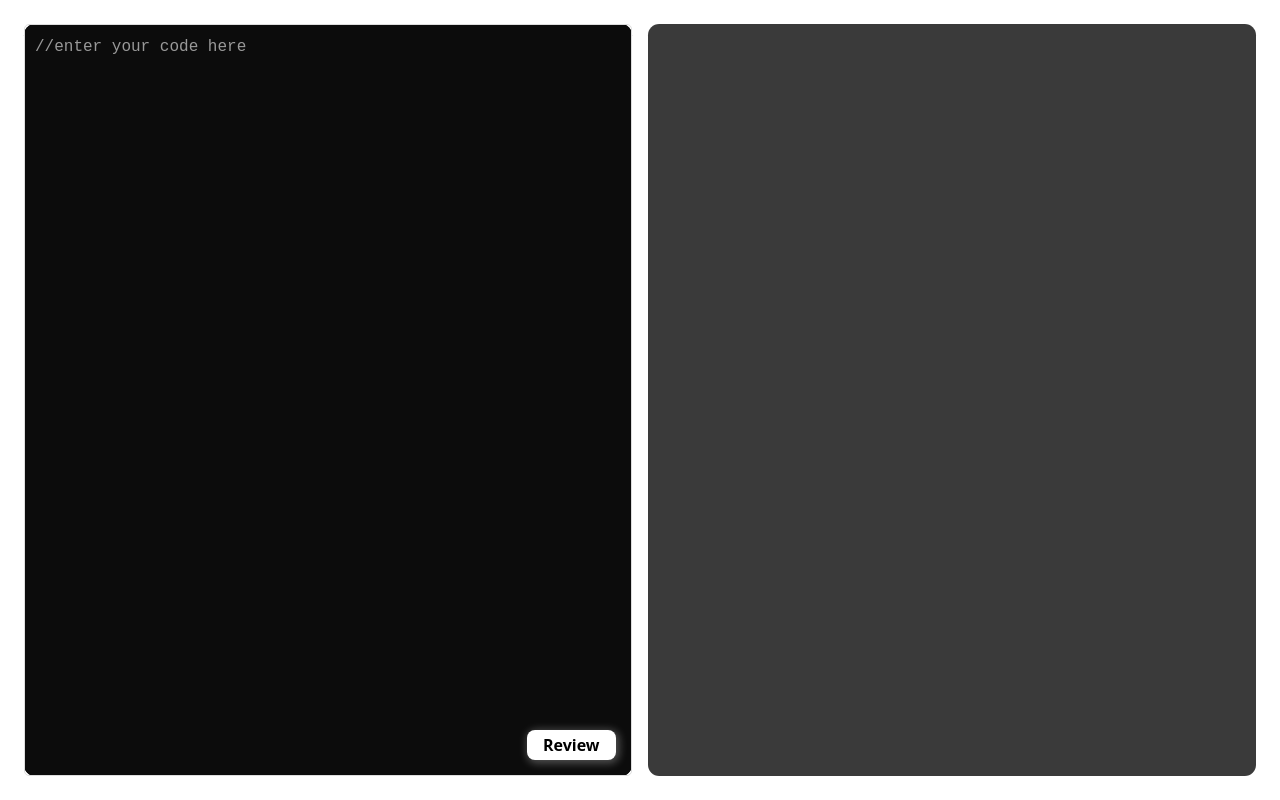
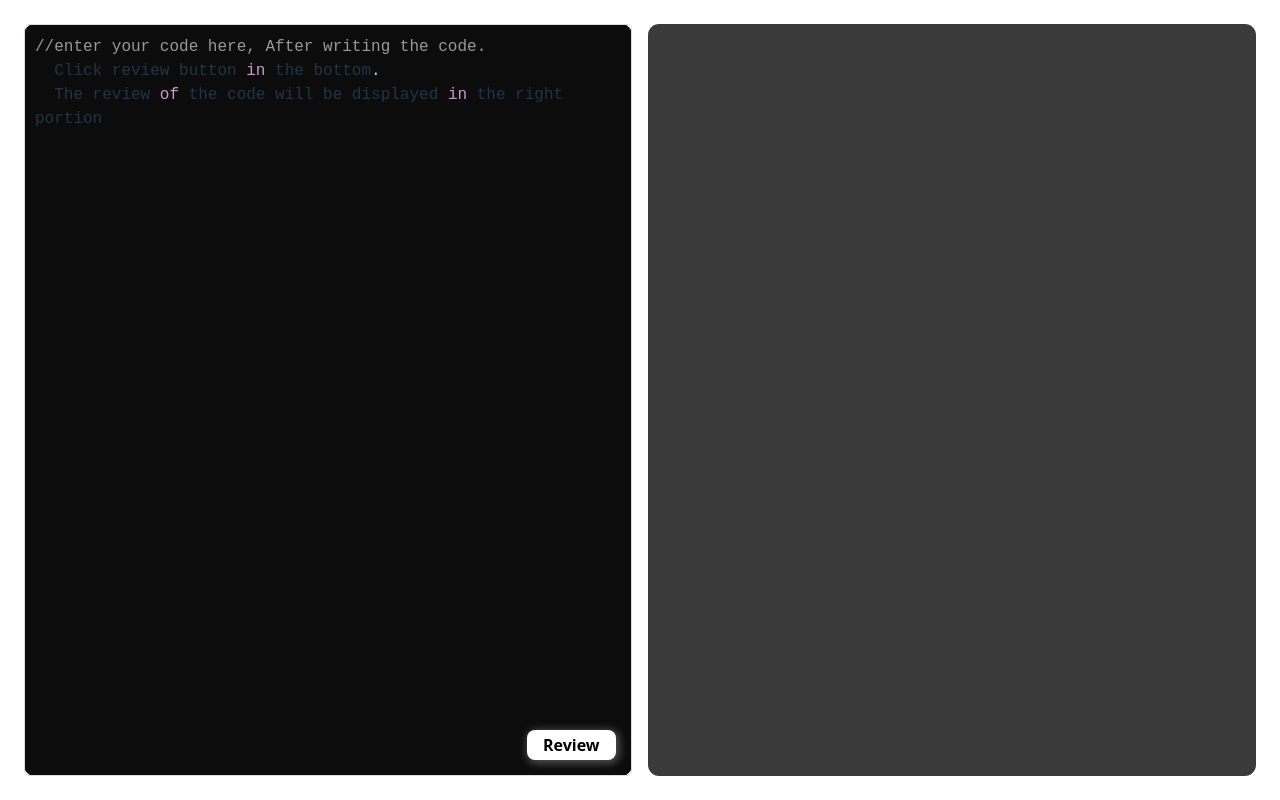
Before and after one commit to MahendraSaiKuramdasu/ai_code_reviewer, a React (Vite) app in the folder Frontend/: page / in a window 1280 px wide. Built offline with nearby package versions, Linux system fonts and the light colour scheme.

Commit message:
Update App.jsx

```diff
--- a/Frontend/src/App.jsx
+++ b/Frontend/src/App.jsx
@@ -11,7 +11,9 @@ import './App.css'
 function App() {
   const [count, setCount] = useState(0);
 
-  const [ code, setCode ] = useState(`//enter your code here`);
+  const [ code, setCode ] = useState(`//enter your code here, After writing the code.
+  Click review button in the bottom.
+  The review of the code will be displayed in the right portion`);
 
   const [ review, setReview ] = useState(``)
 
```
